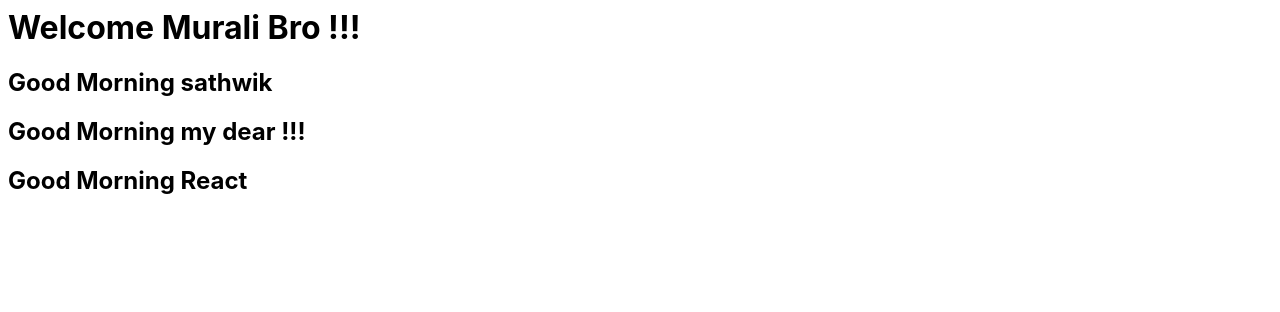
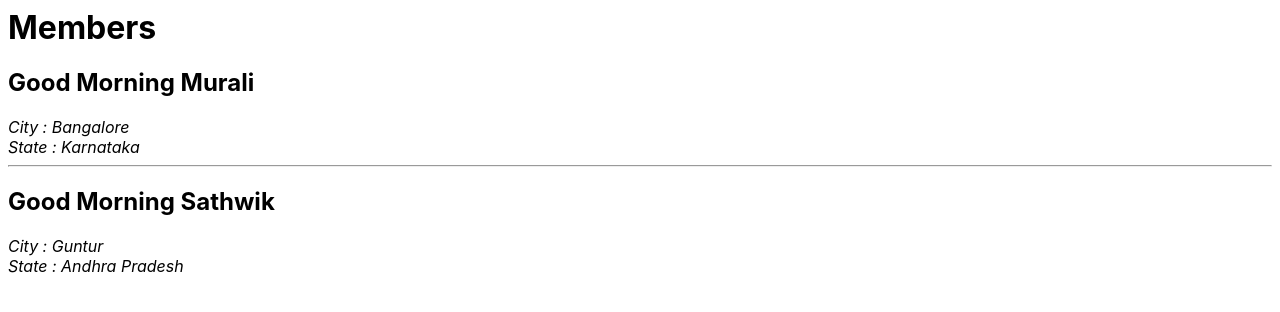
Before and after one commit to muralivelur/react-practice, a React (Create React App) app: page / in a window 1280 px wide. Shown: the top 312 px of the page. Built offline with nearby package versions, Linux system fonts and the light colour scheme.

Commit message:
2 files modified, 3 added

```diff
--- a/src/App.js
+++ b/src/App.js
@@ -1,20 +1,18 @@
 import React, { Component, Fragment } from 'react';
-//normal export - check the name of it
-import { Greeting as AnotherGreeting } from './components/Greeting';
-//default export
-import Greeting from './components/Greeting';
+import { UserInfo } from './components/UserInfo';
+import { person1, person2 } from './person';
 import './style.css';
 
 //class App extends React.Component {}
 class App extends Component {
   render() {
     return (
-      <Fragment>
-        <h1>Welcome Murali Bro !!!</h1>
-        <Greeting name="sathwik" />
-        <Greeting name="my dear !!!" />
-        <AnotherGreeting name="React" />
-      </Fragment>
+      <main>
+        <h1> Members </h1>
+        <UserInfo {...person1} />
+        <hr />
+        <UserInfo {...person2} />
+      </main>
     );
   }
 }
--- /dev/null
+++ b/src/components/Address.js
@@ -0,0 +1,10 @@
+import React from 'react';
+
+export const Address = (props) => {
+  return (
+    <address>
+      <div> City : {props.address.city} </div>
+      <div> State : {props.address.state} </div>
+    </address>
+  );
+};
--- /dev/null
+++ b/src/components/UserInfo.js
@@ -0,0 +1,11 @@
+import React, { Fragment } from 'react';
+import { Greeting } from './Greeting';
+import { Address } from './Address';
+export const UserInfo = (props) => {
+  return (
+    <Fragment>
+      <Greeting name={props.user.name} />
+      <Address address={props.address} />
+    </Fragment>
+  );
+};
--- /dev/null
+++ b/src/person.js
@@ -0,0 +1,21 @@
+const person1 = {
+  user: {
+    name: 'Murali',
+  },
+  address: {
+    city: 'Bangalore',
+    state: 'Karnataka',
+  },
+};
+
+const person2 = {
+  user: {
+    name: 'Sathwik',
+  },
+  address: {
+    city: 'Guntur',
+    state: 'Andhra Pradesh',
+  },
+};
+
+export { person1, person2 };
```
Also changed, not shown: src/components/Greeting.js (+0 -15 lines).
